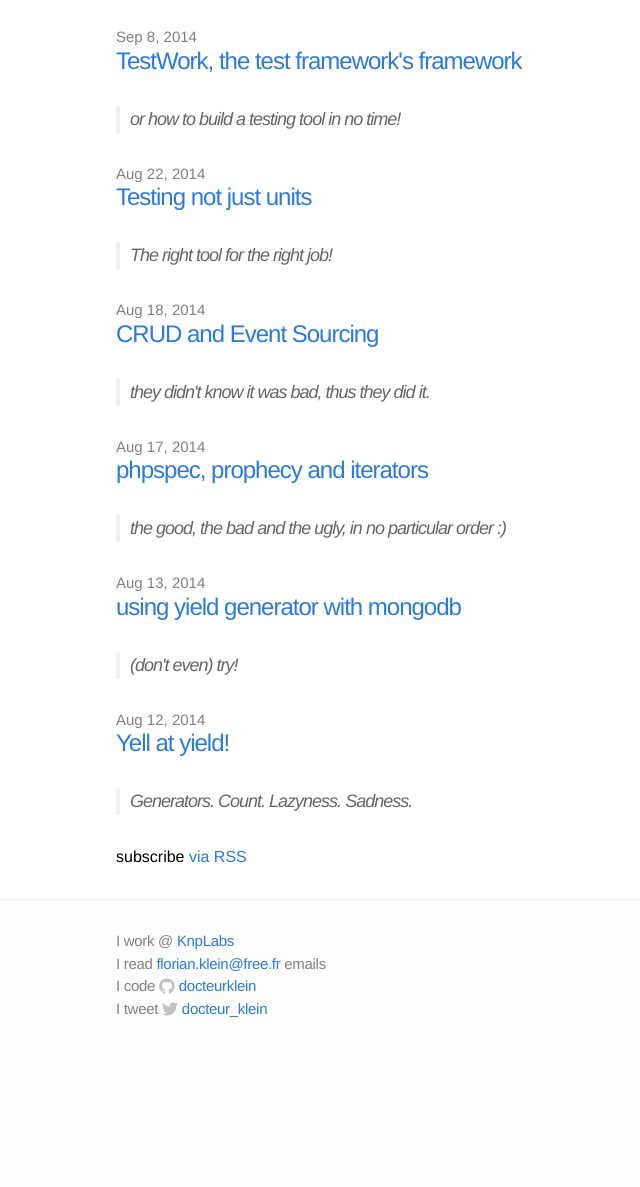
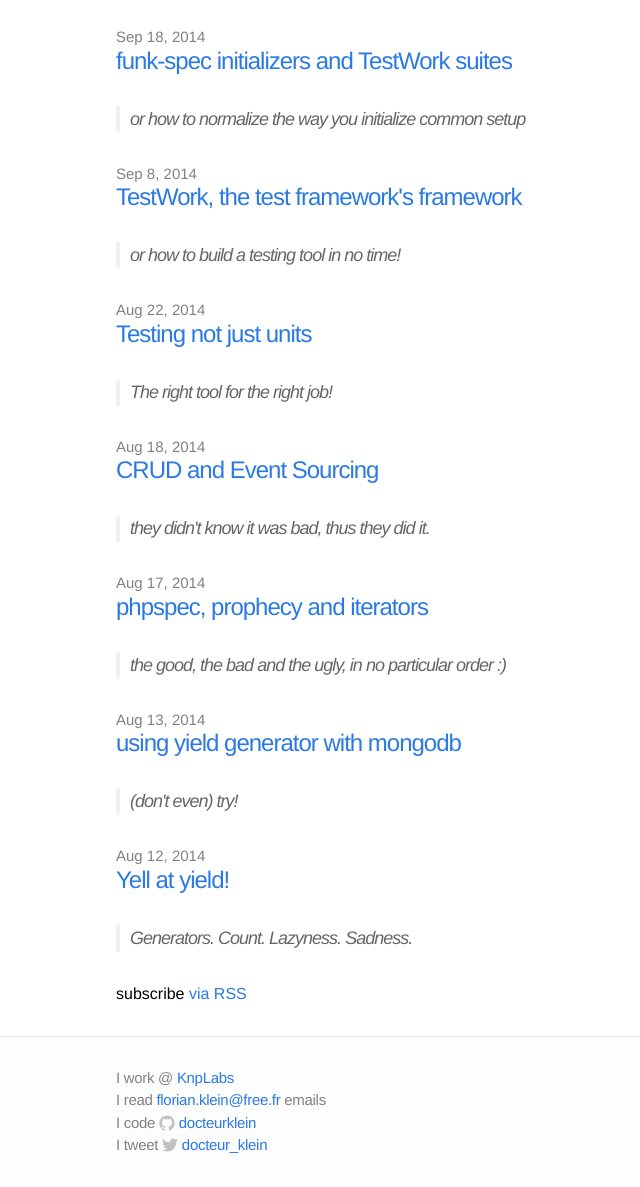
Before and after one commit to docteurklein/docteurklein.github.io, a Jekyll site: the page built from index.html, in a window 1280 px wide, cut to the strip 104-1291 px from the top of the page. Shown: the whole strip, without its empty margins (124-764 px from the left). Built offline with Jekyll 4.4.1, drawn with Linux system fonts in a browser that asks for light colours; before the commit the page ends 1154 px from its top, so only the background shows below that; some of the changed lines change nothing that is shown.

Commit message:
add initializer post

```diff
--- /dev/null
+++ b/_posts/2014-09-18-funk-spec-initializers-and-suites.md
@@ -0,0 +1,147 @@
+---
+layout: post
+title: funk-spec initializers and TestWork suites
+tldr:  or how to normalize the way you initialize common setup
+tags: php test framework testwork funk-spec
+---
+
+In most test frameworks, there are methods to initialize a test case.
+The reason behind this is to ensure that all the test cases are executed with the same set of data, or, to be more generalistic, the same exact context, whatever the order of run. It facilitates **isolation**.
+
+In phpunit, there is `setUp` and `tearDown`.
+In phpspec, there is `let` and `letBe`.
+In Behat, there is `__construct`.
+
+As you can see, Behat took what I think to be the best approach: using the language features instead of inventing your own!
+If you want to ensure that any method of your class will be called and treated equally, nothing better to not share anything
+between them. And there is nothing better than 2 different instances for that.
+
+Funk-spec takes unsurprisingly[^1] the same approach, by instantiating a new object for each call.
+
+## Tell me how you reflect, I'll tell you how to instantiate
+
+So funk-spec instantiates a new object for each method of the spec class.
+Previously, it would only work if the constructor had no required argument.
+Starting from [now](https://github.com/docteurklein/funk-spec/commit/3ffec8ed85417aa5b4ef8e736034177e6a07ba42#diff-0), your spec constructor can also receive arbitrary arguments [^2]!
+
+All you have to do is to use a ["spec initializer"](https://github.com/docteurklein/funk-spec/blob/master/src/Funk/Initializer/Spec.php#L8).
+This class, [once registered](https://github.com/docteurklein/event-store/blob/0b90a72444e3507a0e43fb2ad8493a0f827d4e1b/funk/Initializer/Extension.php#L33-L35), will be able to resolve the arguments necessary to a correct instantiation.
+It will also be able to alter the instance **after** its instantiaion (via setter injection f.e).
+
+An example of such an initializer IRL ? Imagine an integration test for a component that needs various and changing parameters (a database name or credentials f.e).
+Would you hardcode those values in each and every test ? [^3]
+No, you would create a custom initializer!
+
+
+{% highlight php %}
+<?php
+
+class Store implements SpecInitializer
+{
+    private $stores;
+    private $serializer;
+
+    public function __construct()
+    {
+        $this->serializer = (new \Knp\Event\Serializer\Jms\Builder)->build();
+        $this->stores = [
+            'memory' => function(Suite $suite) { return new \Knp\Event\Store\InMemory; },
+            'pdo'    => function(Suite $suite) { return new \Knp\Event\Store\Pdo\Store(
+                new \PDO("pgsql:dbname={$suite->getSetting('dbname')}", null, null, [
+                    \PDO::ATTR_ERRMODE => \PDO::ERRMODE_EXCEPTION,
+                    \PDO::ATTR_EMULATE_PREPARES => 0,
+                ]),
+                $this->serializer
+            ); },
+            'mongo'  => function(Suite $suite) {
+                return new \Knp\Event\Store\Mongo((new \MongoClient)->selectDB($suite->getSetting('dbname')), $this->serializer);
+            },
+        ];
+    }
+
+    public function isSupported(Suite $suite, \ReflectionClass $reflect)
+    {
+        return true;
+    }
+
+    public function resolveArguments(Suite $suite, \ReflectionMethod $constructor)
+    {
+        $arguments = $constructor->getParameters();
+        foreach ($arguments as &$argument) {
+            if ($argument->getClass() && is_a($argument->getClass()->name, 'Knp\Event\Store', true)) {
+                $argument = $this->getStore($suite);
+            }
+        }
+
+        return $arguments;
+    }
+
+    public function initialize(Suite $suite, Spec $spec)
+    {
+    }
+
+    private function getStore(Suite $suite)
+    {
+        return call_user_func($this->stores[$suite->getName()], $suite);
+    }
+}
+{% endhighlight %}
+
+Aside from the boilerplate and the rawness of this code, its only goal is to find any argument that should be a `Knp\Event\Store` and resolve it as a real instance, [ready to be used](https://github.com/docteurklein/event-store/blob/0b90a72444e3507a0e43fb2ad8493a0f827d4e1b/funk/Knp/Event/DifferentEventClasses.php#L17-L24) by the different test cases.
+
+## Enter the matrix
+
+Independently from that, TestWork proposes an **awesome** feature: suites.
+
+Suites can be seen as a (point of) view for your test suite.
+In behat they are used to provide different contexts for the same features, or to filter features by a regex, or even by roles [^4]!
+
+Each suite can have different settings that will impact the way the test suite is run.
+
+As you can see above in the code snippet, initializers are aware of the current suite being run. Based on the specific suite settings, it will chose a specific store instance.
+
+The `funk.yml` files permits to define suite-specific settings:
+
+{% highlight yaml %}
+
+default:
+    autoload:
+        'funk': '%paths.base%'
+
+    suites:
+        memory: ~
+        pdo:
+            dbname: event_store
+        mongo:
+            dbname: event
+
+    extensions:
+        funk\Initializer\Extension: ~
+
+
+{% endhighlight %}
+
+And the beauty of suites is that you can chose which suite to run (via the `--suite` parameter), but if you don't, it will run all the suites by default,
+resulting in a (one dimensional) build matrix, that allows you to test your cases against different adapters.
+
+There is a lot of power in this idea: it can for example favor multi-browser testing with selenium, without having to pollute your test suite at all! (And that's exactly what [Behat/MinkExtension](https://github.com/Behat/MinkExtension/blob/master/doc/index.rst#sessions) does).
+
+
+## Conclusion
+
+MinkExtension is not totally compatible with funk-spec (it's still too tied to Behat contexts), but a small glue could bring them together. That's my next experimentation step :)
+
+The current implementation of spec initializers is still a bit raw, and the API may still evolve, but the concept is there!
+Enjoy (or not) but feel free to comment below :)
+
+
+
+#### *Notes*:
+[^1]: *Both being based on the TestWork framework plus the fact I heavily lurked at behat code :)*
+[^2]: *Isn't that nice ?*
+[^3]: *You wouldn't dare :)*
+[^4]: *Remember: In order To ..., **As a ...**, I need ...*
+
+
+*[IRL]: In Real Life
+*[API]: Application Programming Interface
--- a/css/main.scss
+++ b/css/main.scss
@@ -71,7 +71,6 @@
   font-family: Helvetica, Arial, sans-serif;
   font-size: 16px;
   line-height: 1.5;
-  font-weight: 300;
   background-color: #fdfdfd;
 }
 
```
